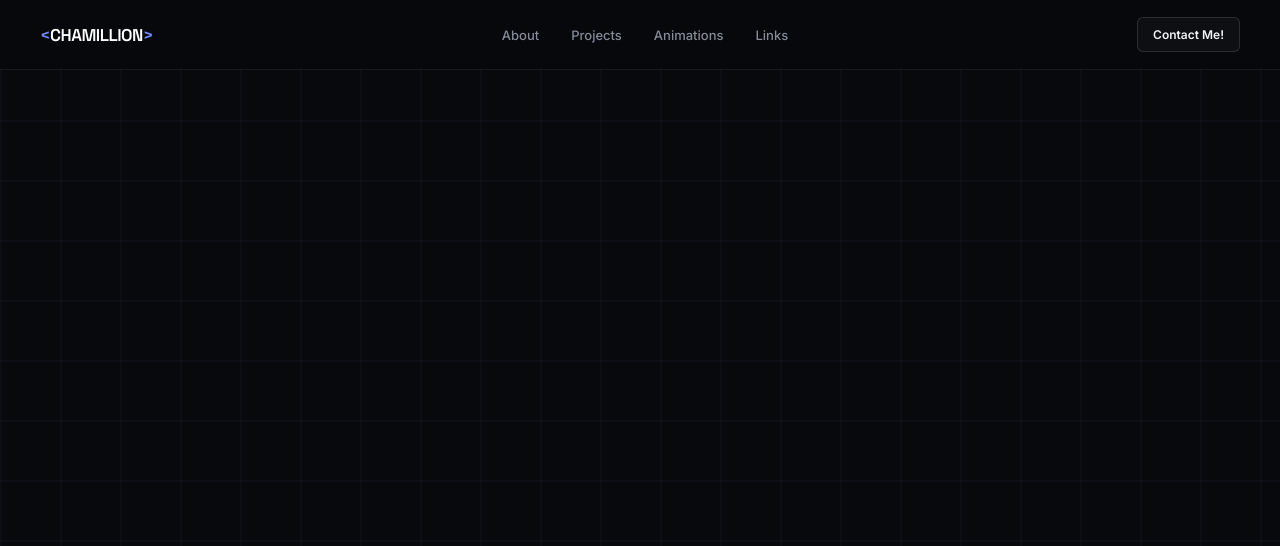
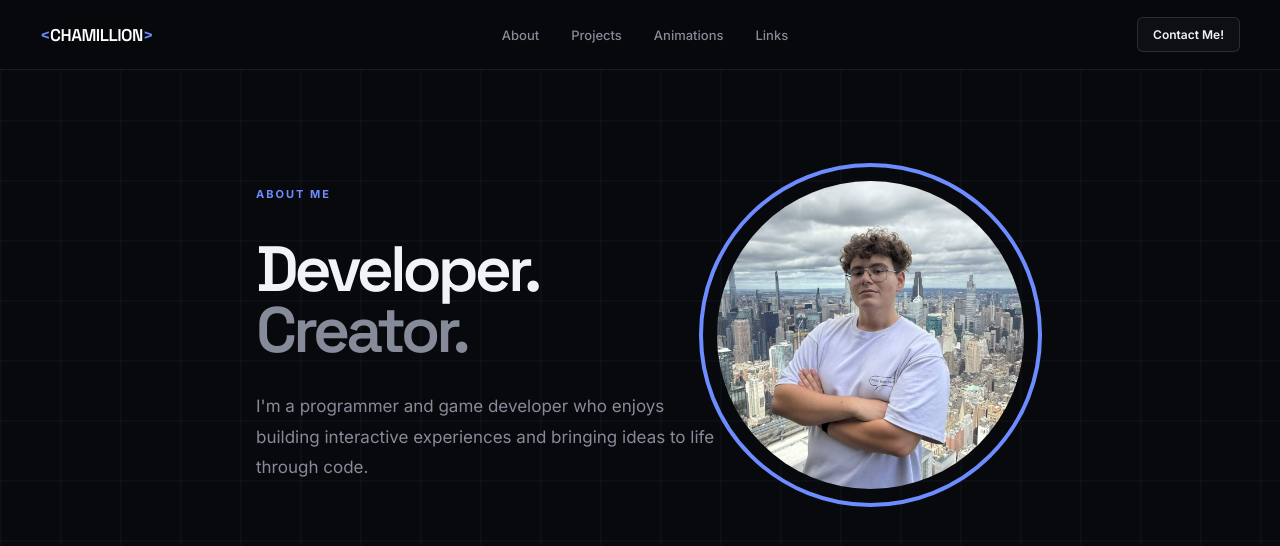
Before and after one commit to ChamillionOG/chamilliondevs-portfolio, a React (Vite) app: page / in a window 1280 px wide. Shown: the top 546 px of the page. Built offline with nearby package versions, Linux system fonts and the light colour scheme.

Commit message:
Made About Section

```diff
--- a/src/App.jsx
+++ b/src/App.jsx
@@ -1,9 +1,11 @@
 import Header from "./components/Header.jsx"
+import About from "./components/About.jsx"
 
 export default function App() {
   return (
     <>
       <Header />
+      <About />
     </>
   )
 }
--- /dev/null
+++ b/src/components/About.jsx
@@ -0,0 +1,25 @@
+export default function About() {
+  return (
+    <section id="about" className="about">
+
+      <div className="about-content">
+        <span className="category">ABOUT ME</span>
+
+        <h1>Developer.<br /><span>Creator.</span></h1>
+
+        <p className="about-description">
+          I'm a programmer and game developer who enjoys building
+          interactive experiences and bringing ideas to life through code.
+        </p>
+      </div>
+
+      <div className="about-image">
+        <img
+          src="/PortfolioPicture.jpg"
+          alt="Portfolio"
+        />
+      </div>
+
+    </section>
+  );
+}
--- a/src/index.css
+++ b/src/index.css
@@ -35,10 +35,6 @@ body {
   overflow-x: hidden;
 }
 
-.app {
-  min-height: 100vh;
-}
-
 a {
   color: inherit;
   text-decoration: none;
@@ -47,6 +43,14 @@ a {
 .app {
   min-height: 1000vh;
   background: #08090c;
+}
+
+.category {
+  color: #6d8cff;
+  font-size: 11px;
+  font-weight: 700;
+  letter-spacing: 2px;
+  margin-bottom: 18px;
 }
 
 /** Header **/
@@ -135,3 +139,66 @@ a {
   border-color: rgba(109, 140, 255, 0.35);
   transform: translateY(-1px);
 }
+
+/** About **/
+
+.about {
+  width: 60%;
+  min-height: 75vh;
+
+  margin: 0 auto;
+  padding-top: 70px;
+
+  display: grid;
+  grid-template-columns: 1fr 40%;
+  align-items: center;
+}
+
+/* About Text */
+
+.about-content {
+  display: flex;
+  flex-direction: column;
+}
+
+.about-content h1 {
+  margin-top: 20px;
+
+  font-family: "Space Grotesk", sans-serif;
+
+  font-size: clamp(50px, 5vw, 75px);
+  font-weight: 600;
+
+  line-height: 0.95;
+  letter-spacing: -4px;
+}
+
+.about-content h1 span {
+  color: #858b98;
+}
+
+.about-description {
+  max-width: 500px;
+
+  margin-top: 30px;
+
+  color: #858b98;
+
+  font-size: 17px;
+  line-height: 1.8;
+}
+
+/* About Image */
+
+.about-image {
+  aspect-ratio: 1 / 1;
+  border-radius: 50%;
+  overflow: hidden;
+
+  outline: 4px solid #6d8cff;
+  outline-offset: 14px;
+}
+
+.about-image img {
+  width: 100%;
+}
```
